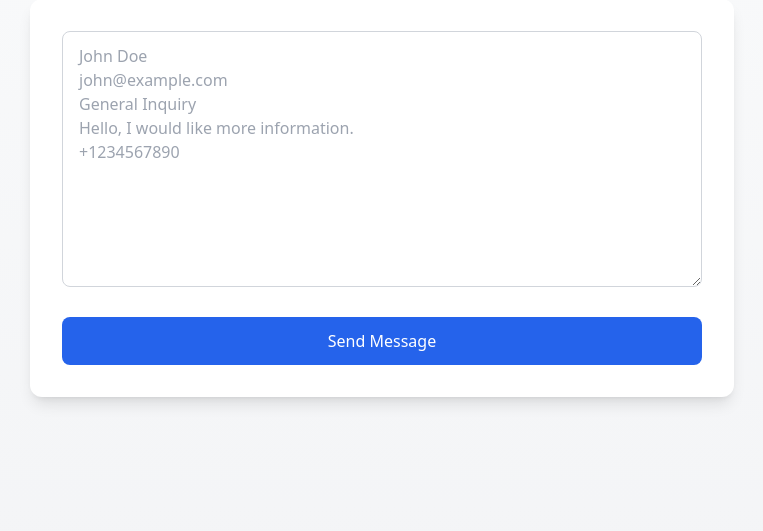
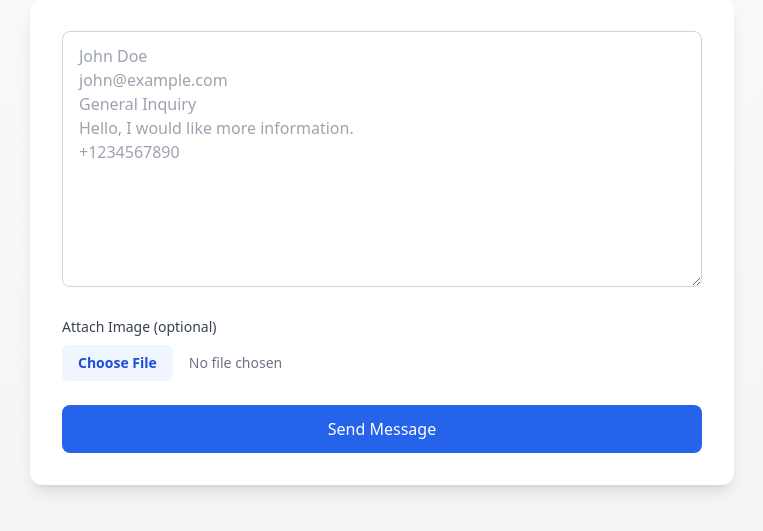
Before and after one commit to bitfumes/ollama-structured-output, a FastAPI app: page / in a window 1280 px wide. Shown: the part 161-692 px from the top of the page, without its empty margins (258-1021 px from the left). Run offline with FastAPI, Linux system fonts and the light colour scheme; some libraries are stand-ins or nearby versions.

Commit message:
[main] reading image too

```diff
--- a/main.py
+++ b/main.py
@@ -1,4 +1,7 @@
 import json
+import os
+import shutil
+import tempfile
 from typing import Optional
 
 from fastapi import FastAPI, HTTPException, Request
@@ -20,7 +23,7 @@ class ContactForm(BaseModel):
     phone: Optional[str] = None
 
 
-def parse_contact_info(text: str):
+def parse_contact_info(text: str, image: str):
     """Use Ollama to extract structured contact information from text."""
 
     system_prompt = """Extract contact information from the text and return it in JSON format with these fields:
@@ -33,13 +36,20 @@ def parse_contact_info(text: str):
     }
     Only include these fields and ensure the output is valid JSON."""
 
+    model = "llama3.2-vision" if image else "llama3.2"
+    messages = [
+        {"role": "system", "content": system_prompt},
+    ]
+
+    if image:
+        messages.append({"role": "user", "images": [image]})
+    else:
+        messages.append({"role": "user", "content": text})
+    print(model)
     try:
         response = chat(
-            model='llama3.1',
-            messages=[
-                {"role": "system", "content": system_prompt},
-                {"role": "user", "content": text}
-            ],
+            model=model,
+            messages=messages,
             stream=False,
             format={
                 "type": "object",
@@ -71,6 +81,15 @@ async def root(request: Request):
 
 @app.post("/contact")
 async def contact(request: Request):
-    text = await request.json()
-    contact_data = parse_contact_info(text)
+    data = await request.form()
+    message = data.get("message")
+    image = data.get("image")
+    image_path = None
+    if image:
+        with tempfile.NamedTemporaryFile(delete=False, suffix='.jpg') as tmp:
+            # Write the uploaded file content to our temporary file
+            shutil.copyfileobj(image.file, tmp)
+            # Get the absolute path
+            image_path = os.path.abspath(tmp.name)
+    contact_data = parse_contact_info(message, image_path)
     return contact_data
--- a/templates/contact.html
+++ b/templates/contact.html
@@ -26,6 +26,25 @@
                     <textarea id="contactDetails"
                         class="w-full h-64 px-4 py-3 text-gray-700 border border-gray-300 rounded-lg focus:outline-none focus:ring-2 focus:ring-blue-500 focus:border-transparent transition duration-200"
                         placeholder="John Doe&#10;john@example.com&#10;General Inquiry&#10;Hello, I would like more information.&#10;+1234567890"></textarea>
+                </div>
+
+                <div class="space-y-2">
+                    <label for="imageUpload"
+                        class="block text-sm font-medium text-gray-700">Attach
+                        Image (optional)</label>
+                    <div class="flex items-center gap-4">
+                        <input type="file" id="imageUpload" accept="image/*"
+                            class="block w-full text-sm text-gray-500
+                                      file:mr-4 file:py-2 file:px-4
+                                      file:rounded-md file:border-0
+                                      file:text-sm file:font-semibold
+                                      file:bg-blue-50 file:text-blue-700
+                                      hover:file:bg-blue-100"
+                            onchange="handleImageUpload(event)" />
+                        <img id="imagePreview"
+                            class="hidden h-20 w-20 object-cover rounded-lg border border-gray-200"
+                            alt="Preview" />
+                    </div>
                 </div>
 
                 <button onclick="submitForm()"
@@ -63,17 +82,24 @@
             card.className = 'bg-white rounded-lg shadow-md p-6 space-y-3';
             card.innerHTML = `
                 <div class="flex justify-between items-start">
-                    <h3 class="font-semibold text-lg">${response.name}</h3>
+                    <h3 class="font-semibold text-lg">${response?.name || ''}</h3>
                     <button onclick="deleteResponse(${index})" class="text-red-500 hover:text-red-700">
                         <svg xmlns="http://www.w3.org/2000/svg" class="h-5 w-5" viewBox="0 0 20 20" fill="currentColor">
                             <path fill-rule="evenodd" d="M4.293 4.293a1 1 0 011.414 0L10 8.586l4.293-4.293a1 1 0 111.414 1.414L11.414 10l4.293 4.293a1 1 0 01-1.414 1.414L10 11.414l-4.293 4.293a1 1 0 01-1.414-1.414L8.586 10 4.293 5.707a1 1 0 010-1.414z" clip-rule="evenodd" />
                         </svg>
                     </button>
                 </div>
-                <p class="text-sm text-gray-600">${response.email}</p>
-                <p class="text-sm font-medium">${response.subject}</p>
-                <p class="text-sm text-gray-700">${response.message}</p>
-                ${response.phone ? `<p class="text-sm text-gray-600">${response.phone}</p>` : ''}
+                <p class="text-sm text-gray-600">${response?.email || ''}</p>
+                <p class="text-sm font-medium">${response?.subject || ''}</p>
+                <p class="text-sm text-gray-700">${response?.message || ''}</p>
+                ${response?.phone ? `<p class="text-sm text-gray-600">${response?.phone}</p>` : ''}
+                ${response?.imageUrl ? `
+                    <div class="mt-3">
+                        <img src="${response?.imageUrl}"
+                             alt="Attached image"
+                             class="rounded-lg max-h-48 w-full object-cover"/>
+                    </div>
+                ` : ''}
             `;
             document.getElementById('responseGrid').prepend(card);
         }
@@ -87,14 +113,21 @@
 
         async function submitForm() {
             const textarea = document.getElementById('contactDetails');
+            const imageInput = document.getElementById('imageUpload');
+            const formData = new FormData();
+
+            // Add the text data
+            formData.append('message', textarea.value);
+
+            // Add the image if one was selected
+            if (imageInput.files.length > 0) {
+                formData.append('image', imageInput.files[0]);
+            }
 
             try {
                 const response = await fetch('/contact', {
                     method: 'POST',
-                    headers: {
-                        'Content-Type': 'application/json',
-                    },
-                    body: JSON.stringify(textarea.value)
+                    body: formData
                 });
 
                 const result = await response.json();
@@ -108,8 +141,11 @@
                     // Update UI
                     loadResponses();
 
+                    // Reset form
+                    textarea.value = '';
+                    imageInput.value = '';
+                    document.getElementById('imagePreview').classList.add('hidden');
                     alert('Message sent successfully!');
-                    textarea.value = '';
                 } else {
                     alert('Error: ' + JSON.stringify(result));
                 }
@@ -117,6 +153,18 @@
                 alert('Error submitting form: ' + error.message);
             }
         }
+
+        let uploadedImageUrl = null;
+
+        function handleImageUpload(event) {
+            const file = event.target.files[0];
+            if (file) {
+                // Show preview
+                const preview = document.getElementById('imagePreview');
+                preview.src = URL.createObjectURL(file);
+                preview.classList.remove('hidden');
+            }
+        }
     </script>
 </body>
 
```
